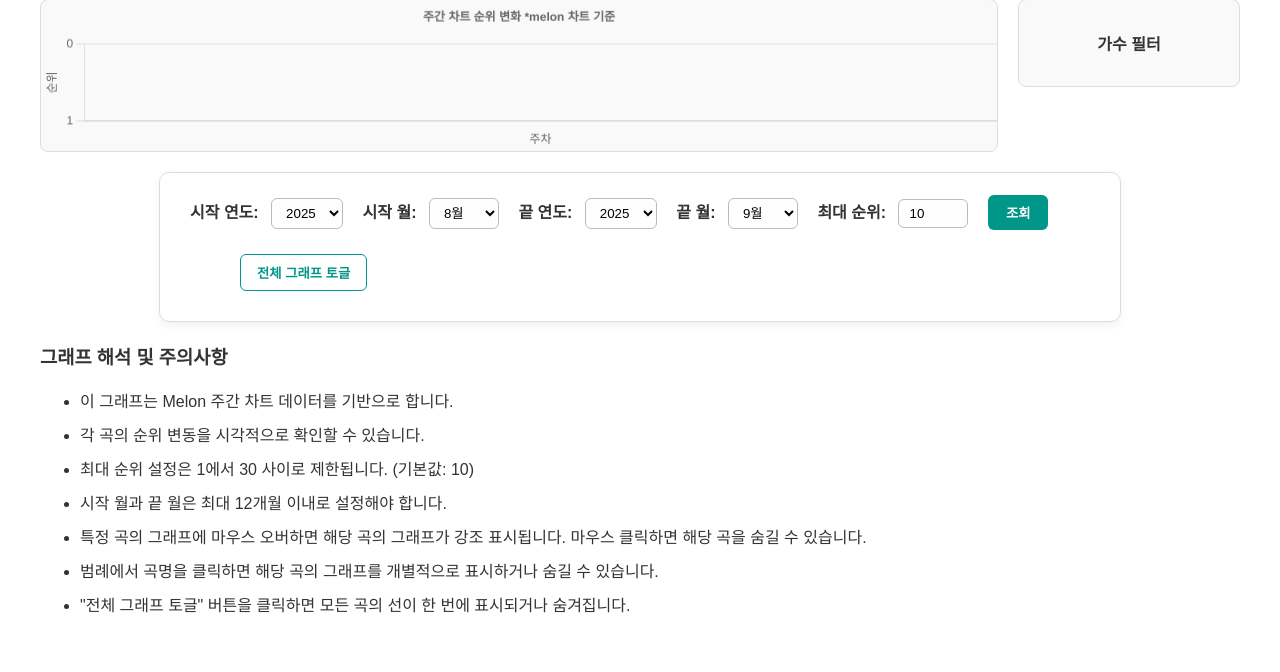
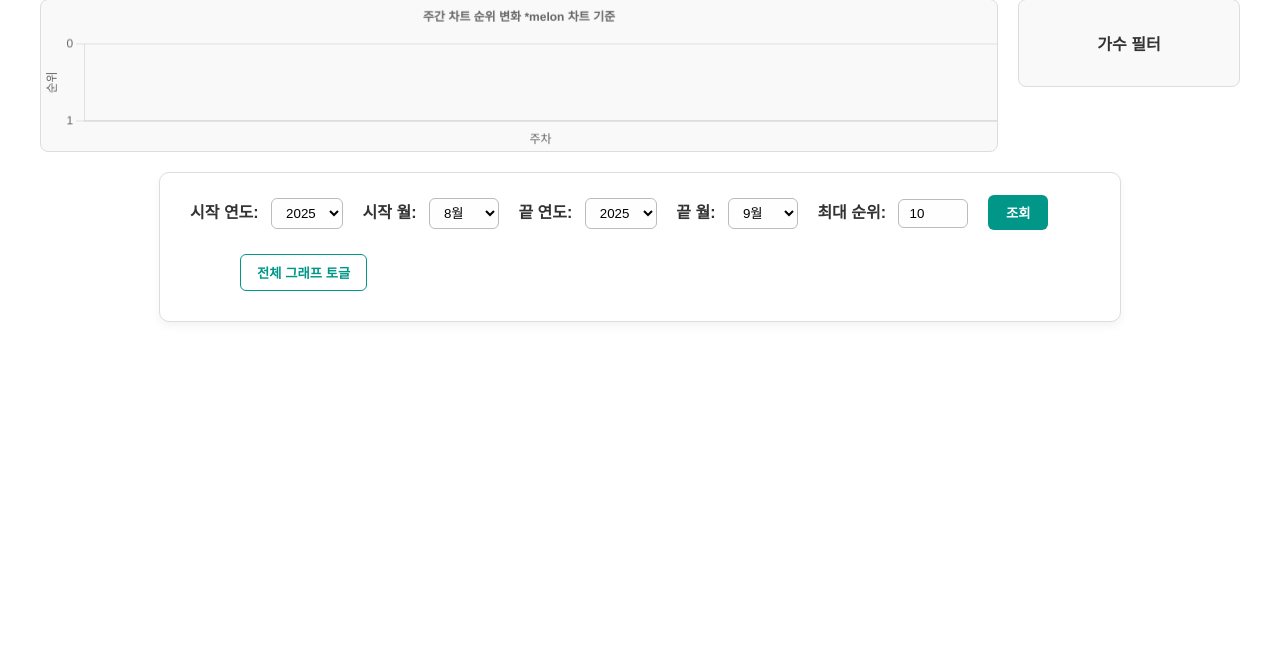
Before and after one commit to DE7-Bitstream/project-1, a Django app: page /weekly_chart/ in a window 1280 px wide. Shown: the part 410-1082 px from the top of the page. After the commit the page ends 732 px from the top, so only its background shows below. Run offline with Django 5.2, Linux system fonts and the light colour scheme; data that the repository does not hold is empty.

Commit message:
[Feat] 삭제: 그래프 설명
이후 프로젝트 문서에 넣을 것

```diff
--- a/web/weekly_chart/templates/weekly_chart/weekly_chart.html
+++ b/web/weekly_chart/templates/weekly_chart/weekly_chart.html
@@ -72,19 +72,6 @@
         </div>
     </div>
 
-    <div class="weekly-comment">
-        <h3>그래프 해석 및 주의사항</h3>
-        <ul>
-            <li>이 그래프는 Melon 주간 차트 데이터를 기반으로 합니다.</li>
-            <li>각 곡의 순위 변동을 시각적으로 확인할 수 있습니다.</li>
-            <li>최대 순위 설정은 1에서 30 사이로 제한됩니다. (기본값: 10)</li>
-            <li>시작 월과 끝 월은 최대 12개월 이내로 설정해야 합니다.</li>
-            <li>특정 곡의 그래프에 마우스 오버하면 해당 곡의 그래프가 강조 표시됩니다. 마우스 클릭하면 해당 곡을 숨길 수 있습니다.</li>
-            <li>범례에서 곡명을 클릭하면 해당 곡의 그래프를 개별적으로 표시하거나 숨길 수 있습니다.</li>
-            <li>"전체 그래프 토글" 버튼을 클릭하면 모든 곡의 선이 한 번에 표시되거나 숨겨집니다.</li>
-        </ul>
-    </div>
-
     <!------------------------------------>
     <!-- CSS -->
     <link rel="stylesheet" type="text/css" href="{% static 'weekly_chart/css/style.css' %}">
```
